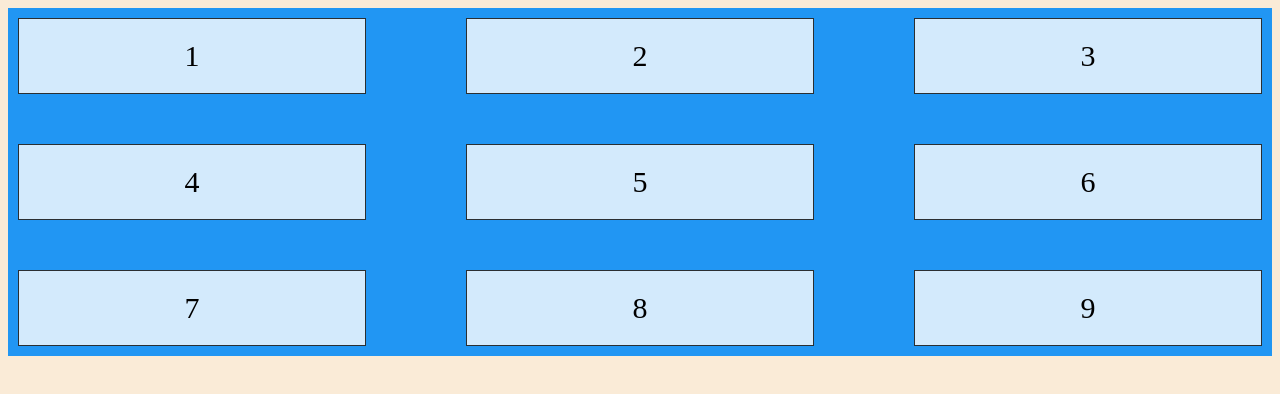
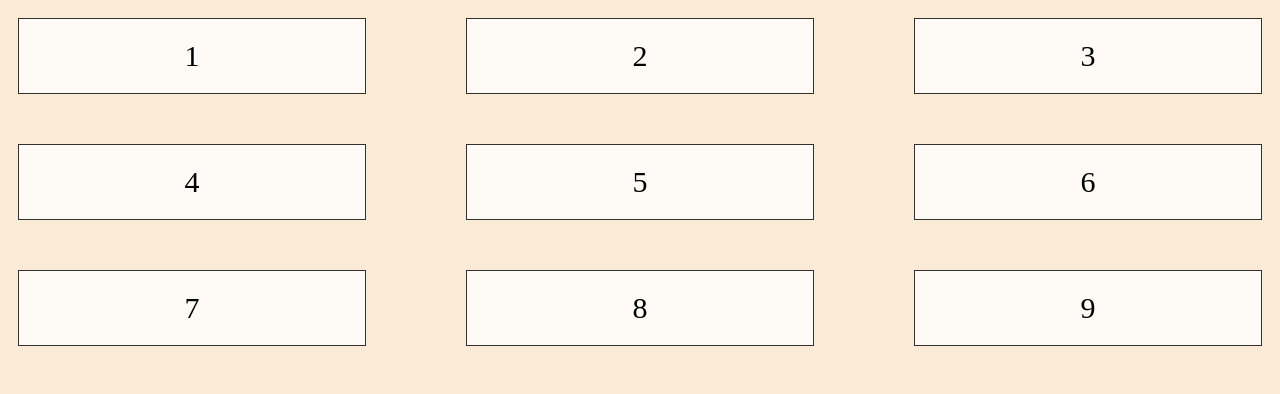
Before and after one commit to bebop-cow/Auburn, a plain HTML site: page index.html in a window 1280 px wide. Drawn offline with Linux system fonts and the light colour scheme.

Commit message:
css change

```diff
--- a/style.css
+++ b/style.css
@@ -6,7 +6,7 @@ body {
   display: grid;
   gap: 50px 100px;
   grid-template-columns: auto auto auto;
-  background-color: #2196f3;
+
   padding: 10px;
 }
 
```
